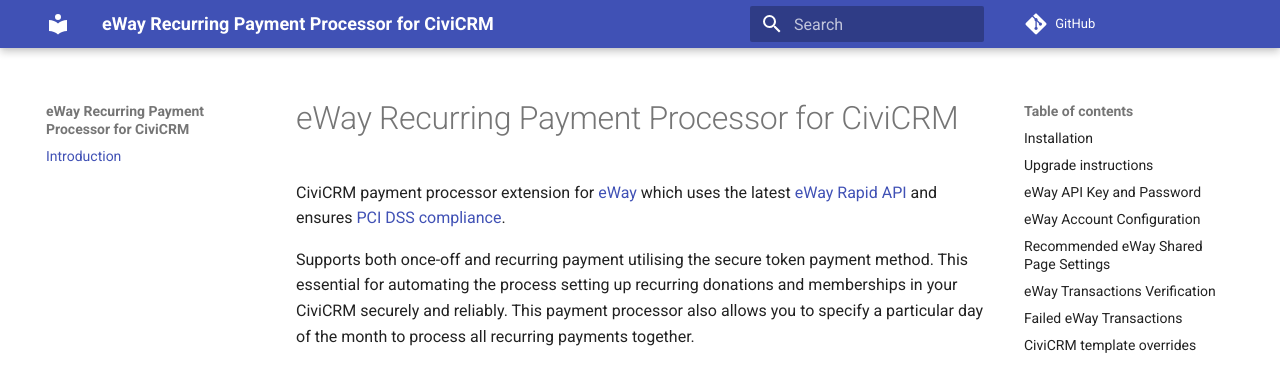
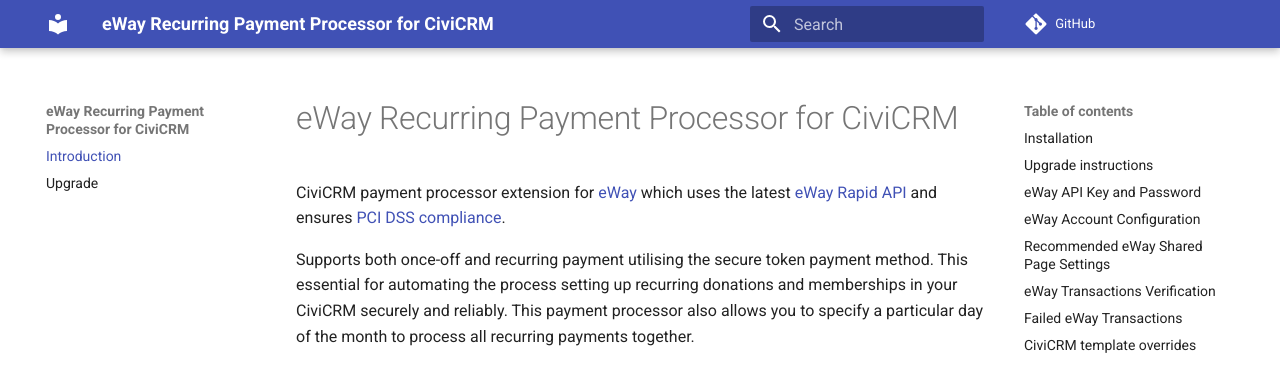
Before and after one commit to agileware/au.com.agileware.ewayrecurring, an MkDocs documentation site: the page built from docs/README.md, in a window 1280 px wide. Shown: the top 367 px of the page. Built offline with MkDocs 1.6.1 and Material for MkDocs 9.7.7, drawn with Linux system fonts in a browser that asks for light colours; comment, search, counter and statistics services are not loaded.

Commit message:
CIVIEWAY-232 Re-organise documentation

```diff
--- a/mkdocs.yml
+++ b/mkdocs.yml
@@ -6,7 +6,8 @@ theme:
   name: material
 
 nav:
-  - 'Introduction': index.md
+  - 'Introduction': README.md
+  - 'Upgrade': UPGRADE.md
 
 markdown_extensions:
   - attr_list
```
Also changed, not shown: .github/README.md (deleted), docs/README.md (renamed from docs/index.md), 1 other file.
